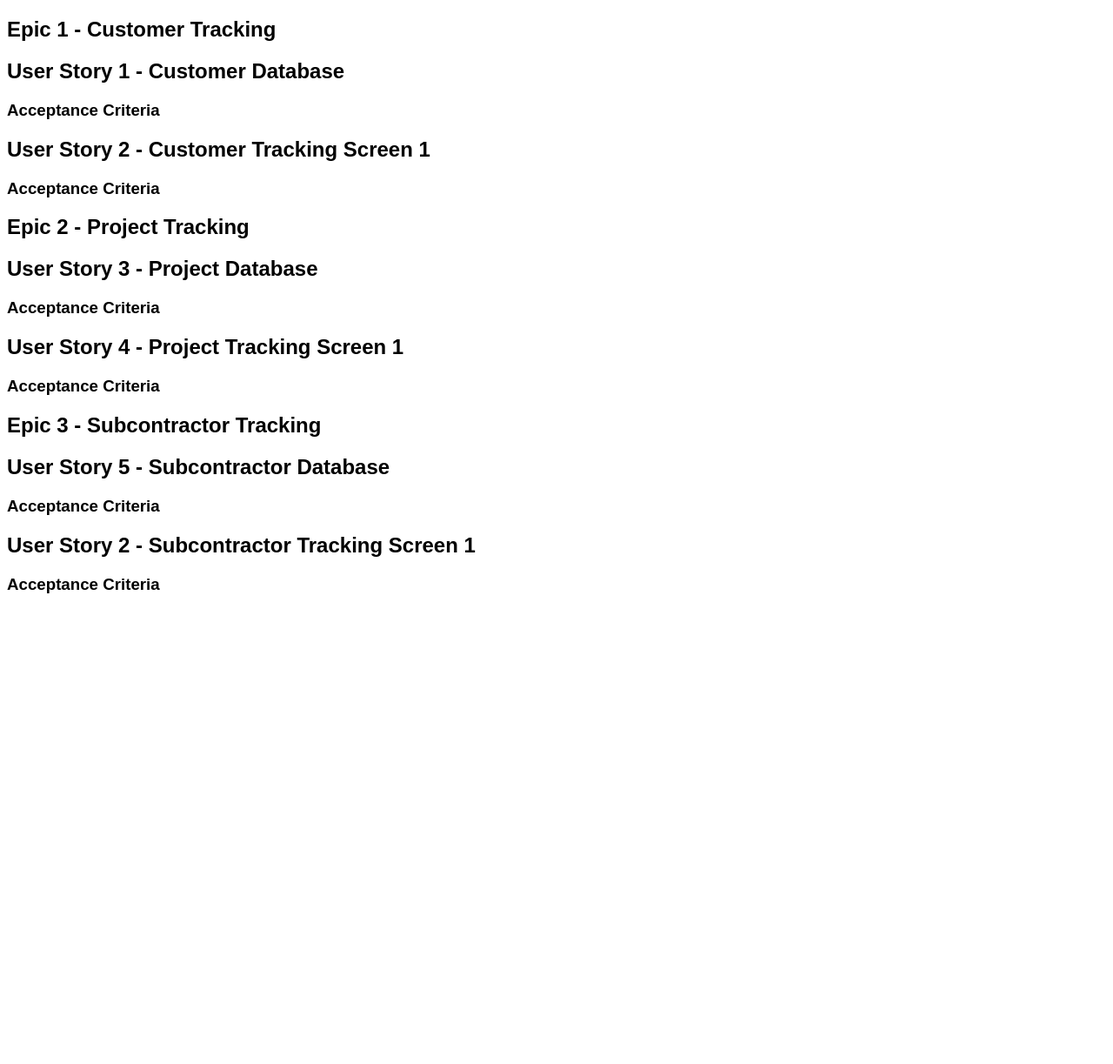
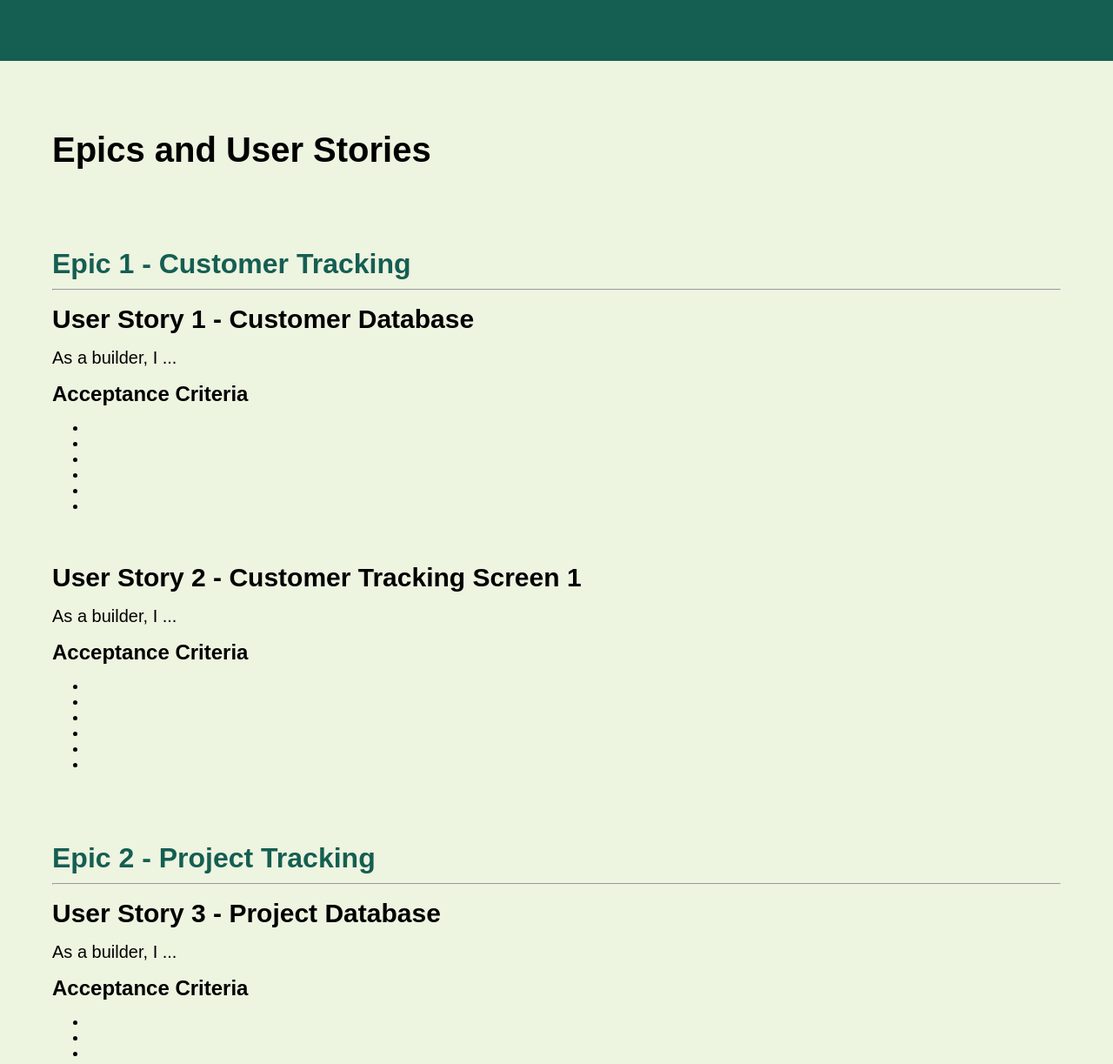
Before and after one commit to Moebirdie/Builders-Buddy, a plain HTML site: page Pages/Index.html in a window 1280 px wide. Shown: the top 1223 px of the page at 87% size. Before the commit the page ends 800 px from the top, so only its background shows below. Drawn offline with Linux system fonts and the light colour scheme.

Commit message:
continued work on shell of documentation

```diff
--- a/Pages/Assets/style.css
+++ b/Pages/Assets/style.css
@@ -1,4 +1,47 @@
 /* Universal */
 * {
   font-family: Arial, Helvetica, sans-serif;
+  margin: 0;
 }
+
+/* Element Styles */
+body {
+  background-color: #EDF4E0;
+}
+
+header, footer {
+  background-color: #155E52;
+  min-height: 70px;
+}
+section{
+  padding: 20px;
+}
+
+
+h1, h2 {
+  margin: 40px 0 10px;
+}
+h3, h4 {
+  margin: 16px 0;
+}
+h1 {
+  font-size: 40px;
+}
+h2 {
+  font-size: 32px;
+  color: #155E52;
+}
+h3 {
+  font-size: 30px;
+}
+h4 {
+  font-size: 24px;
+}
+p {
+  font-size: 20px;
+}
+/* Class Styles */
+.main {
+  max-width: 1200px;
+  margin: auto;
+}
--- a/Pages/Index.html
+++ b/Pages/Index.html
@@ -8,39 +8,99 @@
 </head>
 
 <body>
+<header>
+
+</header>
+<section class="main">
     <section>
-    <h1>Epic 1 - Customer Tracking</h1>
+        <h1>Epics and User Stories</h1>
     </section>
     <section>
-    <h2>User Story 1 - Customer Database</h2>
-    <h3>Acceptance Criteria</h3>
+        <h2>Epic 1 - Customer Tracking</h2>
+        <hr>
+        <h3>User Story 1 - Customer Database</h3>
+            <p>As a builder, I ... </p>
+        <h4>Acceptance Criteria</h4>
+            <ul>
+                <li></li>
+                <li></li>
+                <li></li>
+                <li></li>
+                <li></li>
+                <li></li>
+            </ul>
     </section>
     <section>
-    <h2>User Story 2 - Customer Tracking Screen 1</h2>
-    <h3>Acceptance Criteria</h3>
+        <h3>User Story 2 - Customer Tracking Screen 1</h3>
+            <p>As a builder, I ... </p>
+        <h4>Acceptance Criteria</h4>
+            <ul>
+                <li></li>
+                <li></li>
+                <li></li>
+                <li></li>
+                <li></li>
+                <li></li>
+            </ul>
     </section>
     <section>
-    <h1>Epic 2 - Project Tracking</h1>
+        <h2>Epic 2 - Project Tracking</h2>
+        <hr>
+        <h3>User Story 3 - Project Database</h3>
+            <p>As a builder, I ... </p>
+        <h4>Acceptance Criteria</h4>
+            <ul>
+                <li></li>
+                <li></li>
+                <li></li>
+                <li></li>
+                <li></li>
+                <li></li>
+            </ul>
     </section>
     <section>
-    <h2>User Story 3 - Project Database</h2>
-    <h3>Acceptance Criteria</h3>
+        <h3>User Story 4 - Project Tracking Screen 1</h3>
+            <p>As a builder, I ... </p>
+        <h4>Acceptance Criteria</h4>
+            <ul>
+                <li></li>
+                <li></li>
+                <li></li>
+                <li></li>
+                <li></li>
+                <li></li>
+            </ul>
     </section>
     <section>
-    <h2>User Story 4 - Project Tracking Screen 1</h2>
-    <h3>Acceptance Criteria</h3>
+        <h2>Epic 3 - Subcontractor Tracking</h2>
+        <hr>
+        <h3>User Story 5 - Subcontractor Database</h3>
+            <p>As a builder, I ... </p>
+        <h4>Acceptance Criteria</h4>
+            <ul>
+                <li></li>
+                <li></li>
+                <li></li>
+                <li></li>
+                <li></li>
+                <li></li>
+            </ul>
     </section>
     <section>
-    <h1>Epic 3 - Subcontractor Tracking</h1>
+        <h3>User Story 2 - Subcontractor Tracking Screen 1</h3>
+            <p>As a builder, I ... </p>
+        <h4>Acceptance Criteria</h4>
+            <ul>
+                <li></li>
+                <li></li>
+                <li></li>
+                <li></li>
+                <li></li>
+                <li></li>
+            </ul>
     </section>
-<section>
-    <h2>User Story 5 - Subcontractor Database</h2>
-    <h3>Acceptance Criteria</h3>
 </section>
-<section>
-    <h2>User Story 2 - Subcontractor Tracking Screen 1</h2>
-    <h3>Acceptance Criteria</h3>
-</section>
+<footer></footer>
 </body>
 
 </html>
```
Lines whose indentation alone changed are shown as unchanged.
